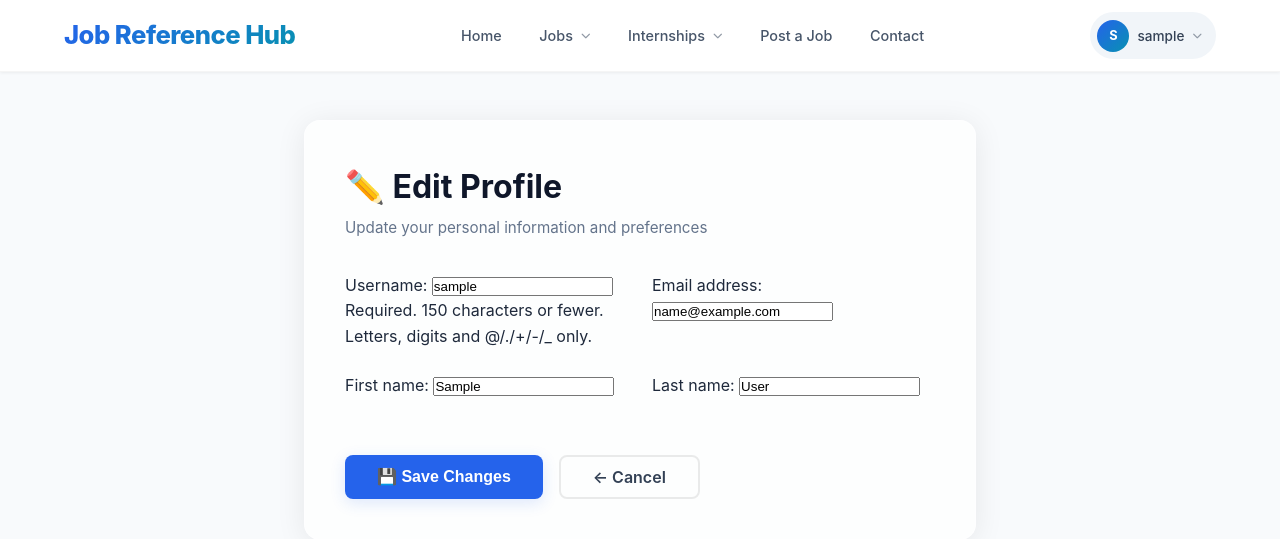
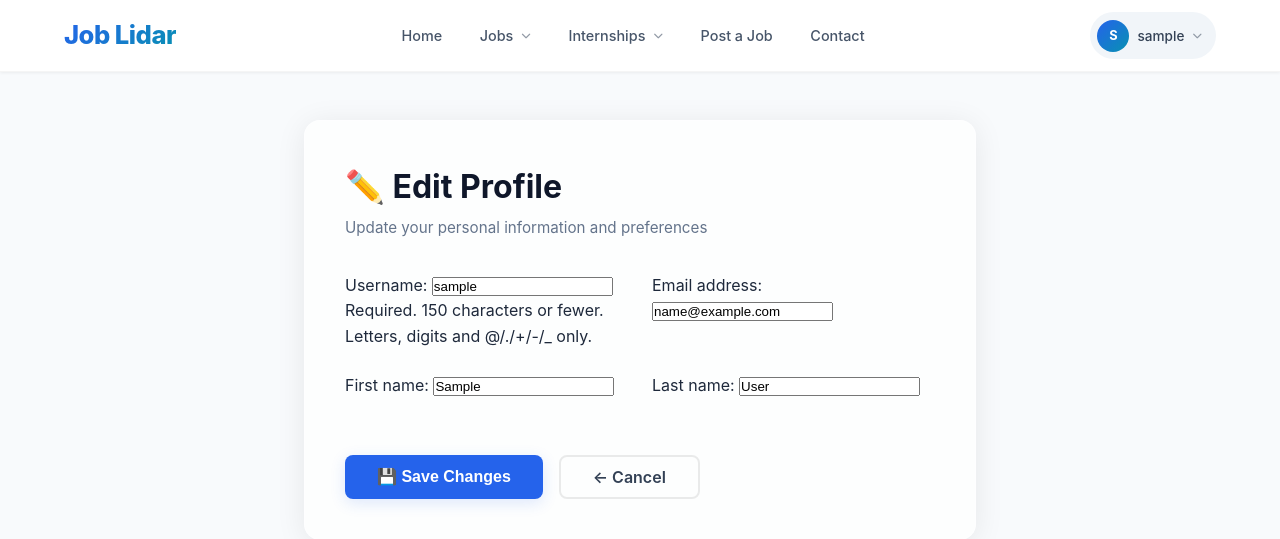
Before and after one commit to danishumer9988/Rf-site-2, a Django app: page /accounts/profile/edit/ in a window 1280 px wide. Shown: the top 539 px of the page. Run offline with Django 5.2, Linux system fonts and the light colour scheme; the visitor is signed in with stand-in values (Sample User, id 1); data that the repository does not hold is empty.

Commit message:
Update project

```diff
--- a/templates/base.html
+++ b/templates/base.html
@@ -1772,7 +1772,7 @@
 <!-- ==================== NAVBAR ==================== -->
 <nav class="navbar" id="navbar">
     <a href="/" class="nav-brand">
-        <span class="brand-text">Job Reference Hub</span>
+        <span class="brand-text">Job Lidar</span>
     </a>
 
     <ul class="nav-menu" id="navMenu">
```
